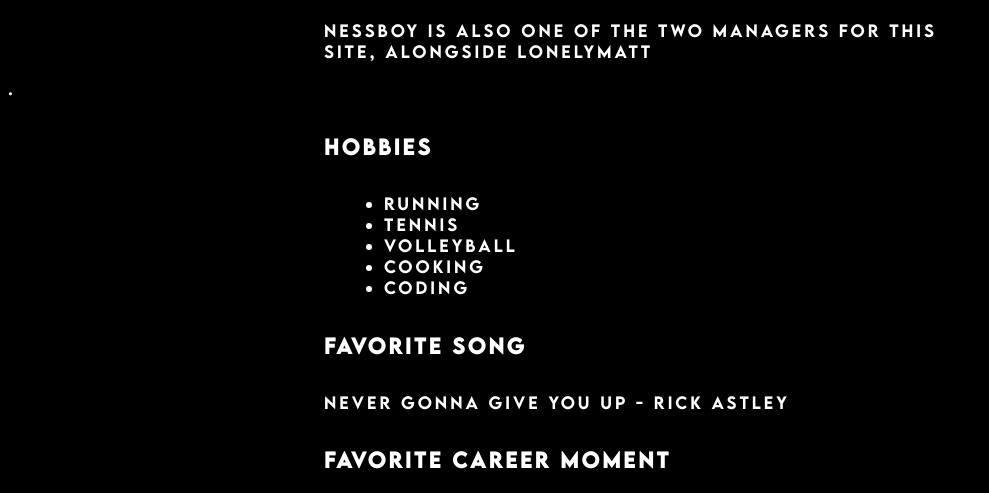
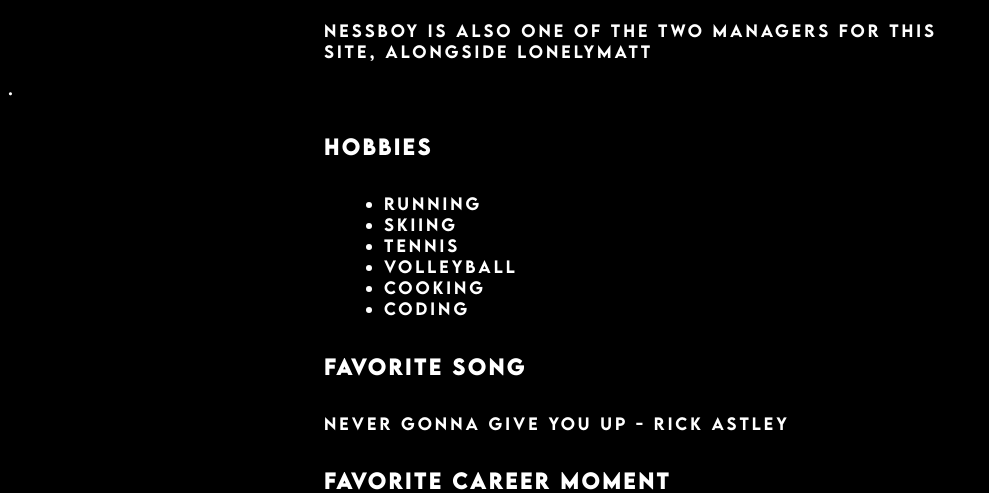
Before and after one commit to pkflash/saltesports, a Django app: page /salt/members/nessboy12 in a window 1280 px wide. Shown: the part 936-1429 px from the top of the page, without its empty margins (0-989 px from the left). Run offline with Django 5.2, Linux system fonts and the light colour scheme.

Commit message:
Updated nessboy page (again)

```diff
--- a/salt/templates/salt/members/nessboy12.html
+++ b/salt/templates/salt/members/nessboy12.html
@@ -15,6 +15,7 @@
             <p>
                 <ul>
                         <li>running</li>
+                        <li>skiing</li>
                         <li>tennis</li>
                         <li>volleyball</li>
                         <li>cooking</li>
```
